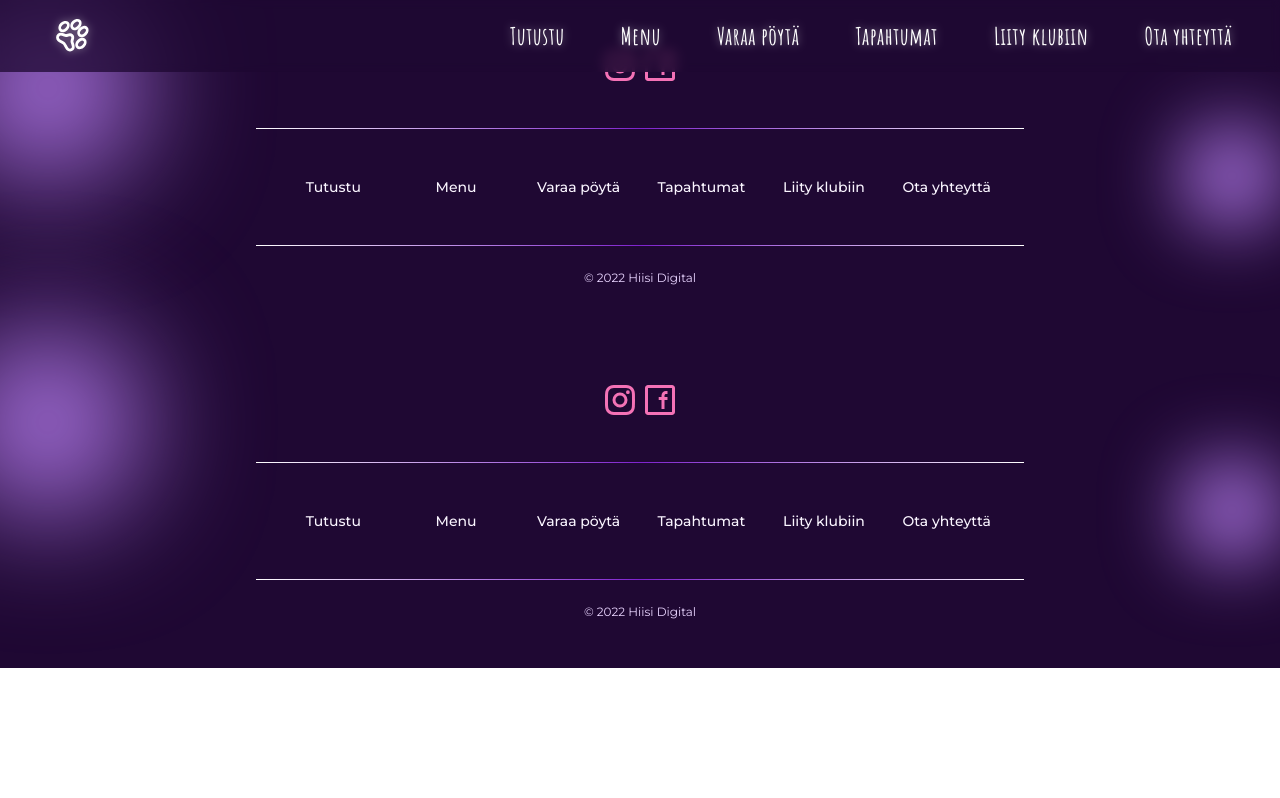
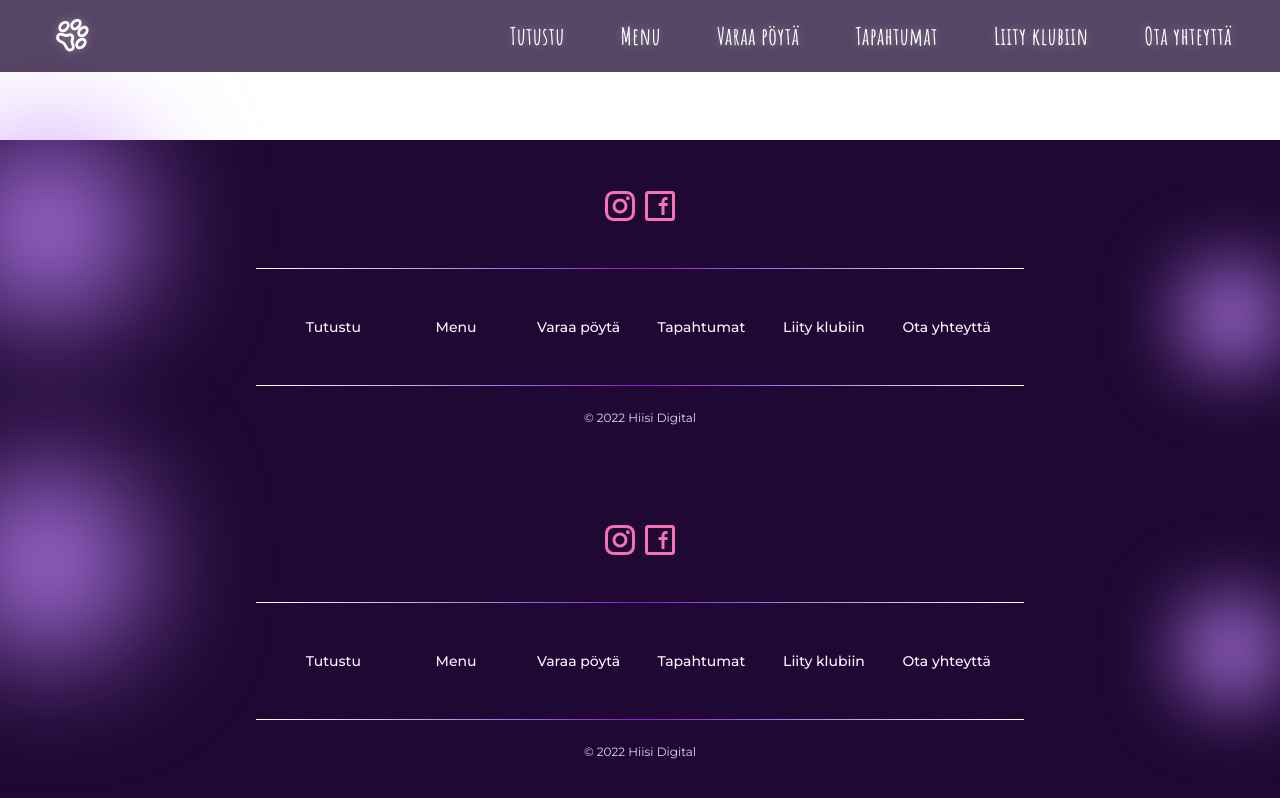
Before and after one commit to villetoimela/templates-cat-cafe, a Next.js app: page /layout in a window 1280 px wide. Shown: the top 798 px of the page. Built offline with nearby package versions, Linux system fonts and the light colour scheme.

Commit message:
added some padding top to layout

```diff
--- a/pages/layout.js
+++ b/pages/layout.js
@@ -6,7 +6,7 @@ const Layout = ({ children }) => {
     return (
         <>
             <Navbar />
-            <main> {children} </main>
+            <main className="pt-[70px]"> {children} </main>
             <Footer />
         </>
     )
```
